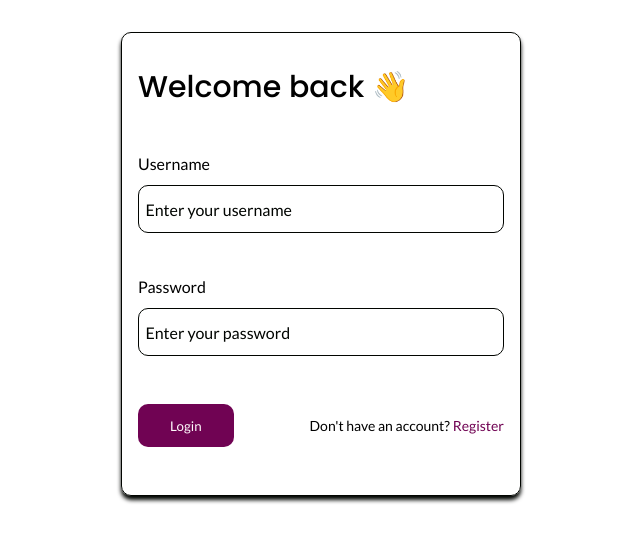
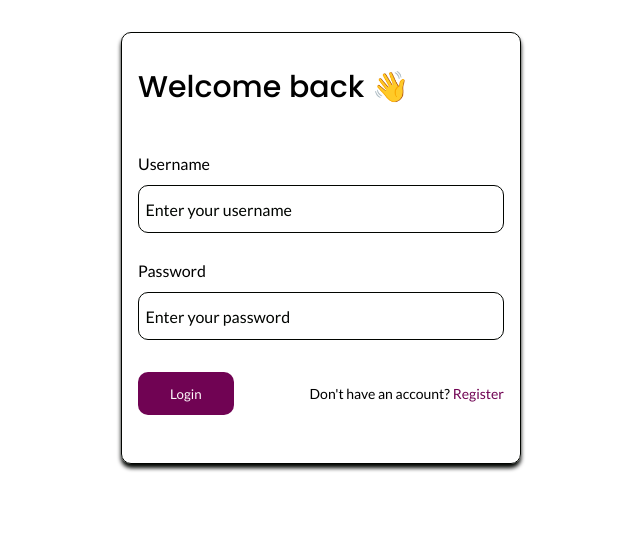
Before and after one commit to joshytheprogrammer/todos-frontend, a Nuxt app: page /login in a window 1280 px wide. Shown: the top 542 px of the page, without its empty margins (319-959 px from the left). Built offline with nearby package versions, Linux system fonts and the light colour scheme.

Commit message:
made changes to login UI

```diff
--- a/pages/login.vue
+++ b/pages/login.vue
@@ -70,7 +70,7 @@ export default {
 
     .form-group {
       display: block;
-      padding: 1rem 0;
+      padding-top: 1rem;
 
       label {
         display: inline-block;
```
